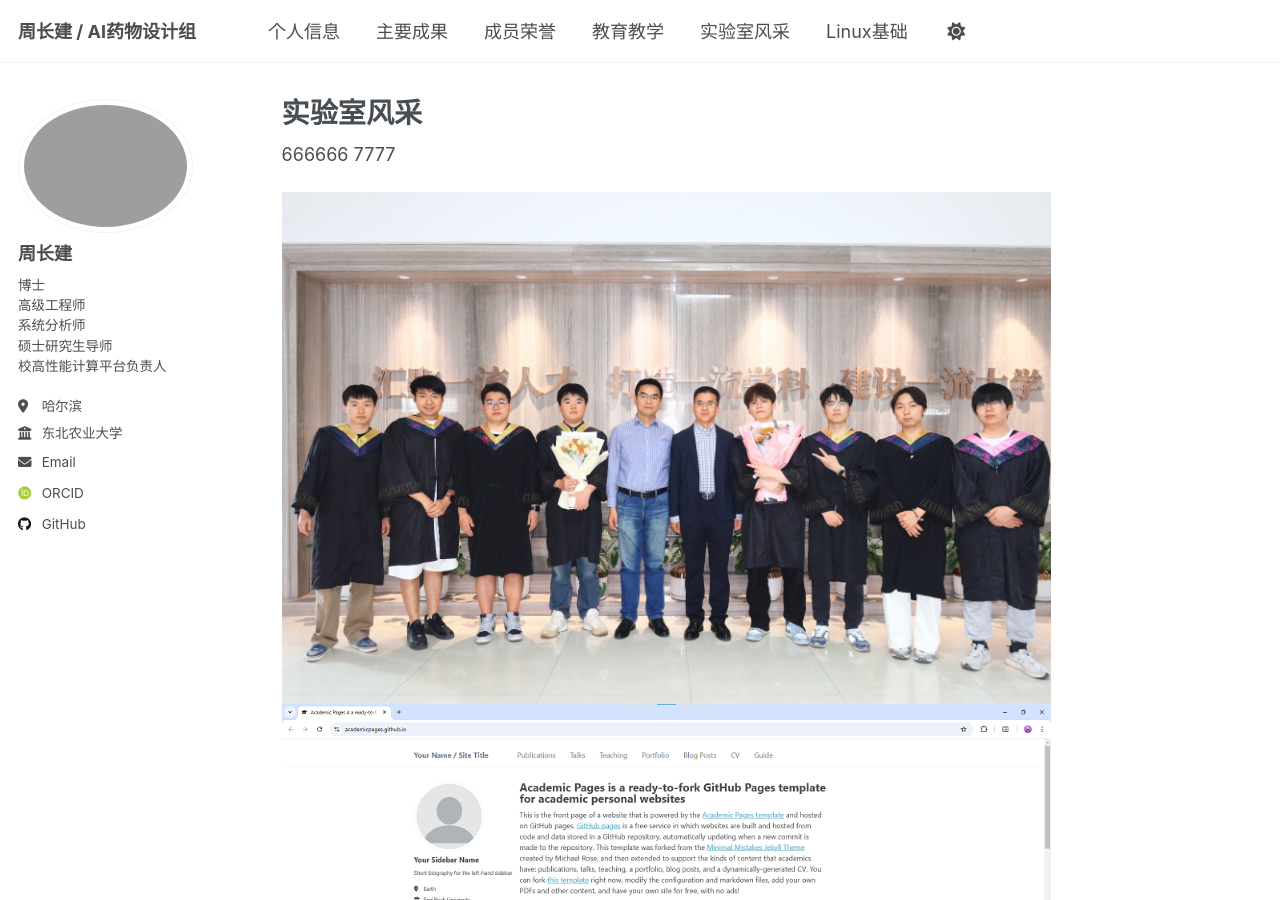
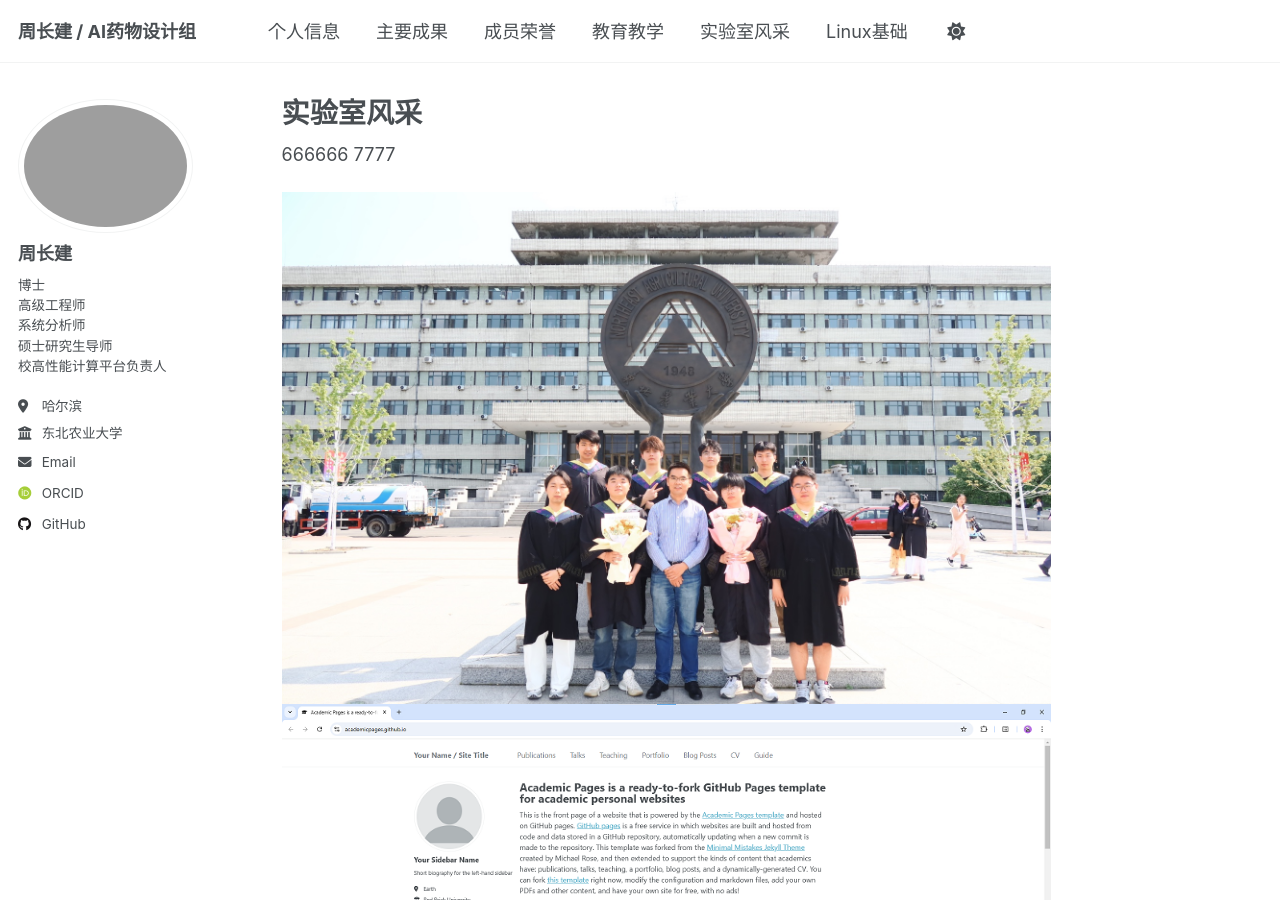
Before and after one commit to HPC-NEAU/zhoucj, a Jekyll site: the page built from _pages/markdown.md, in a window 1280 px wide and 900 px high. Built offline with Jekyll 4.4.1, drawn with Linux system fonts in a browser that asks for light colours; some web fonts are replaced.

Commit message:
Update markdown.md

```diff
--- a/_pages/markdown.md
+++ b/_pages/markdown.md
@@ -10,5 +10,5 @@ redirect_from:
 666666
 7777
 
-![校长与实验室毕业生合影](../images/IMG_5637.JPG)
+![校长与实验室毕业生合影](https://github.com/HPC-NEAU/zhoucj/blob/master/images/IMG_5645.JPG)
 ![test](../images/homepage.png)
```
